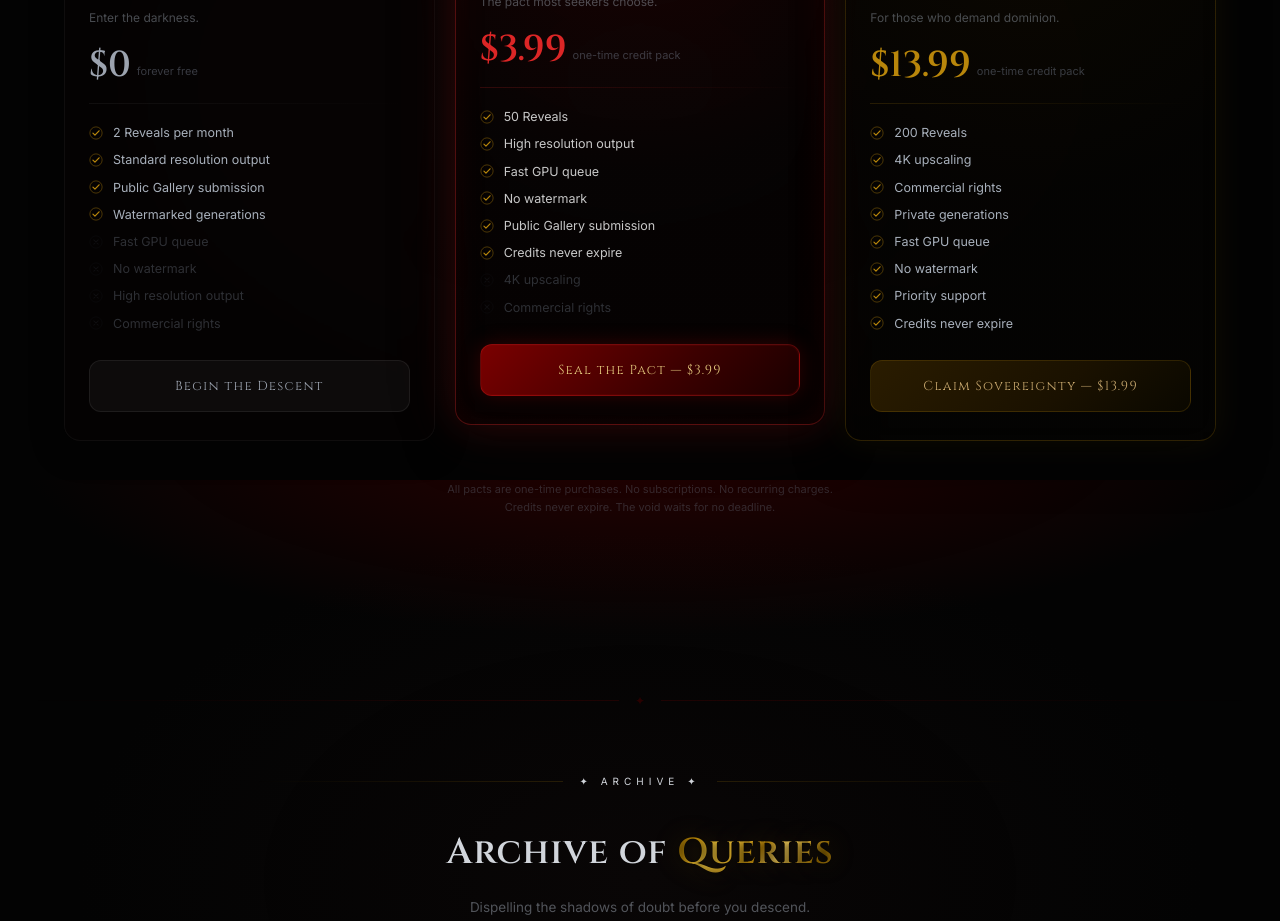
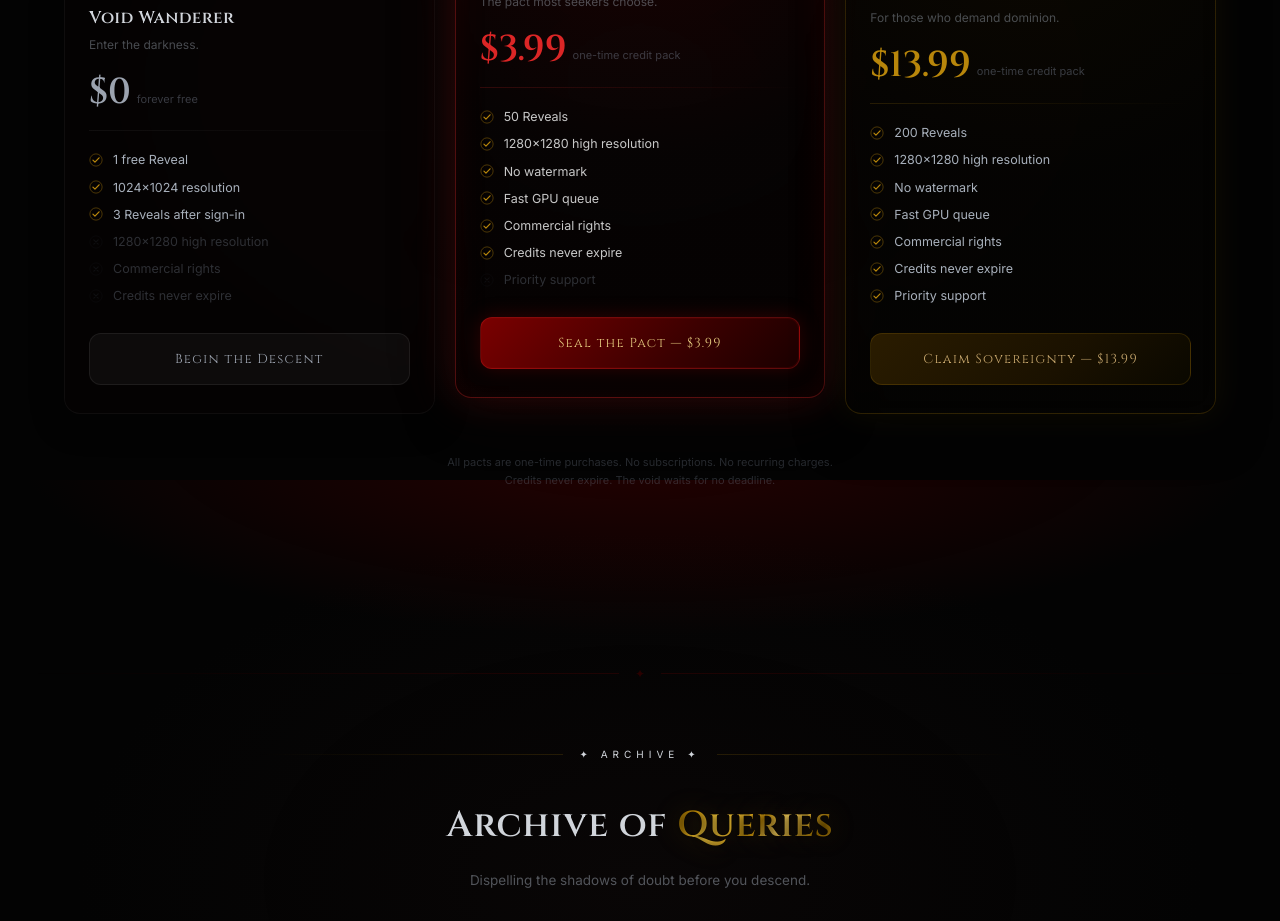
Before and after one commit to gaoxu798/shadowreveal-ai, a Next.js app: page / in a window 1280 px wide. Shown: the part 5120-6041 px from the top of the page. Built offline with nearby package versions, Linux system fonts and the light colour scheme; no server answers.

Commit message:
Implement real pricing features: 1280px for paid, clean up benefit claims

```diff
--- a/app/api/generate/route.ts
+++ b/app/api/generate/route.ts
@@ -108,7 +108,7 @@ export async function POST(req: NextRequest) {
         body: JSON.stringify({
           model:      "Kwai-Kolors/Kolors",
           prompt:     fullImagePrompt,
-          image_size: "1024x1024",
+          image_size: hasPaidCredits ? "1280x1280" : "1024x1024",
         }),
       }),
       generateLoreText(userPrompt, apiKey),
--- a/components/Pricing.tsx
+++ b/components/Pricing.tsx
@@ -52,14 +52,12 @@ const TIERS = [
     hero: false,
     cta: "Begin the Descent",
     features: [
-      { text: "2 Reveals per month",           included: true  },
-      { text: "Standard resolution output",    included: true  },
-      { text: "Public Gallery submission",     included: true  },
-      { text: "Watermarked generations",       included: true  },
-      { text: "Fast GPU queue",                included: false },
-      { text: "No watermark",                  included: false },
-      { text: "High resolution output",        included: false },
+      { text: "1 free Reveal",                 included: true  },
+      { text: "1024×1024 resolution",          included: true  },
+      { text: "3 Reveals after sign-in",       included: true  },
+      { text: "1280×1280 high resolution",     included: false },
       { text: "Commercial rights",             included: false },
+      { text: "Credits never expire",          included: false },
     ] as Feature[],
   },
   {
@@ -73,13 +71,12 @@ const TIERS = [
     cta: "Seal the Pact — $3.99",
     features: [
       { text: "50 Reveals",                    included: true },
-      { text: "High resolution output",        included: true },
+      { text: "1280×1280 high resolution",     included: true },
+      { text: "No watermark",                  included: true },
       { text: "Fast GPU queue",                included: true },
-      { text: "No watermark",                  included: true },
-      { text: "Public Gallery submission",     included: true },
+      { text: "Commercial rights",             included: true },
       { text: "Credits never expire",          included: true },
-      { text: "4K upscaling",                  included: false },
-      { text: "Commercial rights",             included: false },
+      { text: "Priority support",              included: false },
     ] as Feature[],
   },
   {
@@ -93,13 +90,12 @@ const TIERS = [
     cta: "Claim Sovereignty — $13.99",
     features: [
       { text: "200 Reveals",                   included: true },
-      { text: "4K upscaling",                  included: true },
+      { text: "1280×1280 high resolution",     included: true },
+      { text: "No watermark",                  included: true },
+      { text: "Fast GPU queue",                included: true },
       { text: "Commercial rights",             included: true },
-      { text: "Private generations",           included: true },
-      { text: "Fast GPU queue",                included: true },
-      { text: "No watermark",                  included: true },
+      { text: "Credits never expire",          included: true },
       { text: "Priority support",              included: true },
-      { text: "Credits never expire",          included: true },
     ] as Feature[],
   },
 ] as const;
```
